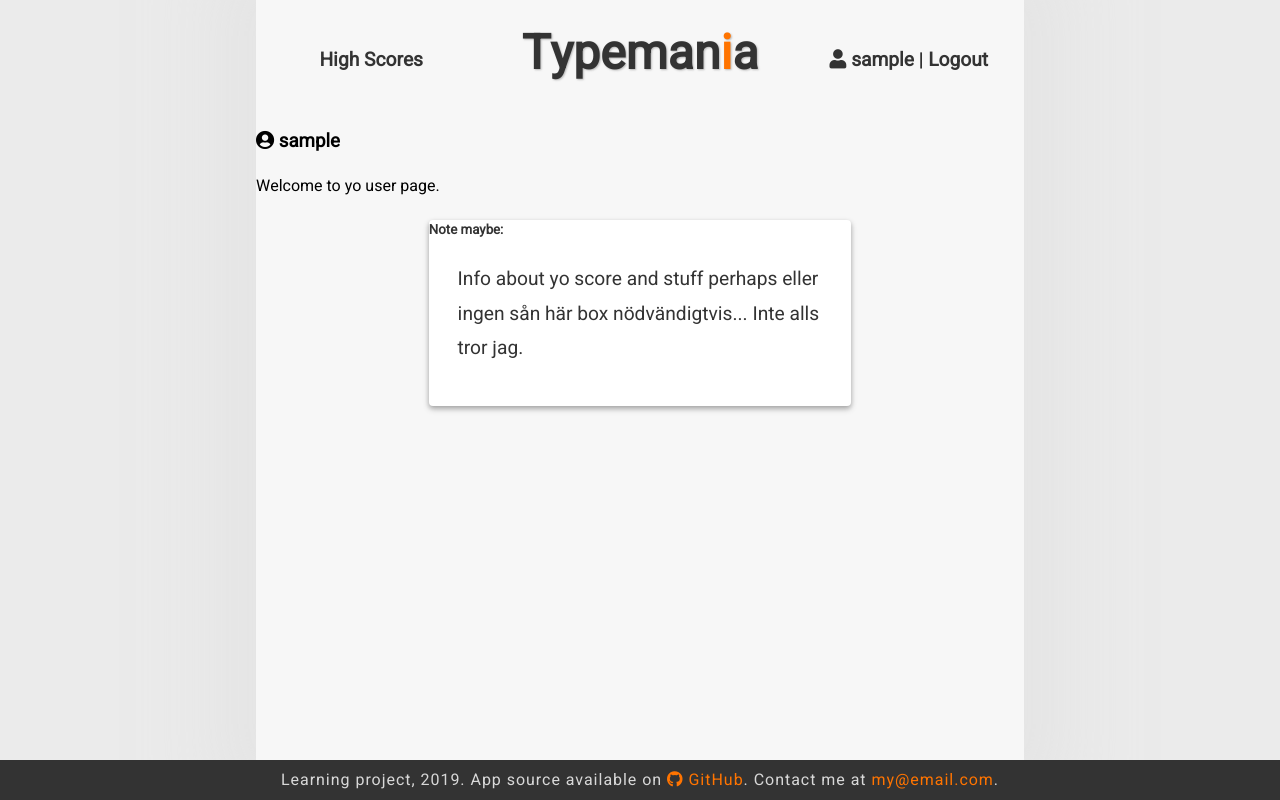
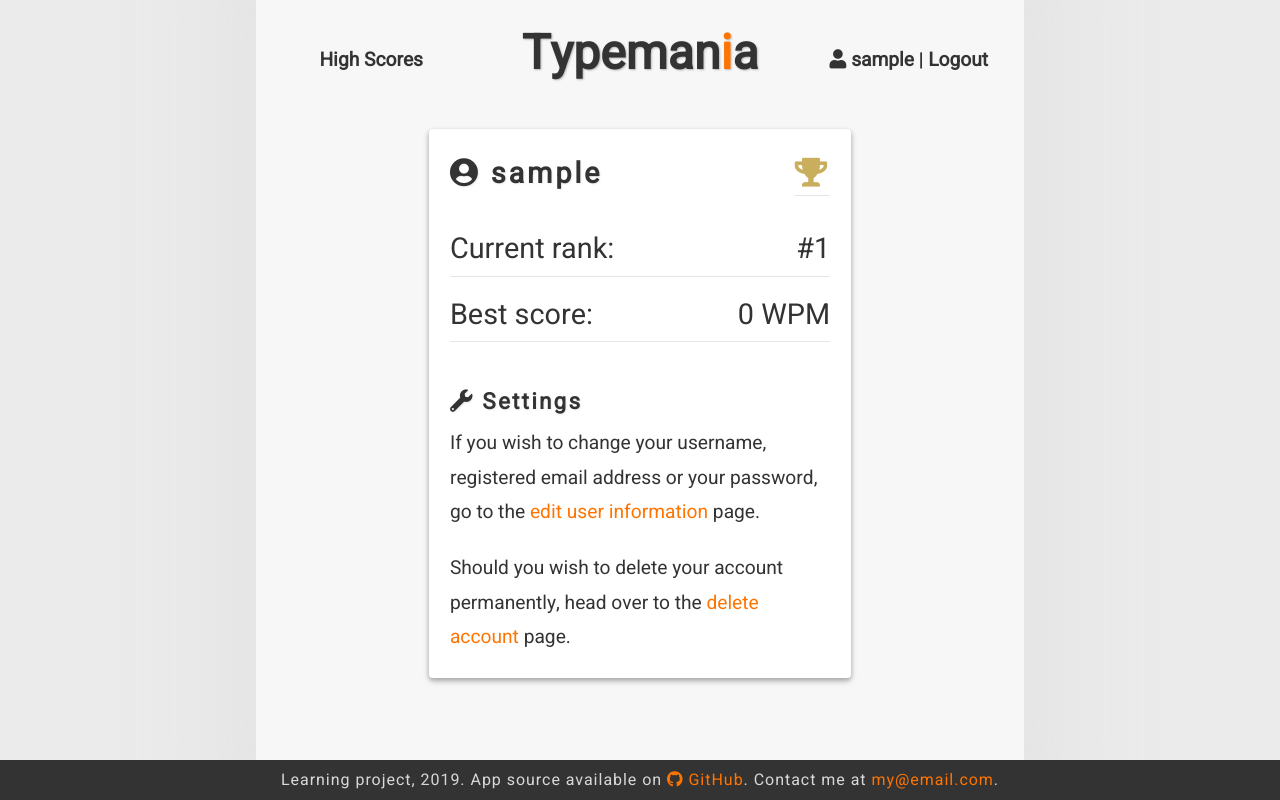
Before and after one commit to patrik-setterberg/type, a Flask app: a page that uses app/templates/base.html in a window 1280 px wide. Run offline with Flask 2, Linux system fonts and the light colour scheme; the visitor is signed in with stand-in values (Sample User, id 1); data comes from the database, SQL or seed files in the repository; some libraries are stand-ins or nearby versions.

Commit message:
Add styling, content to user pages

```diff
--- a/app/forms.py
+++ b/app/forms.py
@@ -11,7 +11,7 @@ import re
 class LoginForm(FlaskForm):
     username = StringField('Username', validators=[DataRequired()])
     password = PasswordField('Password', validators=[DataRequired()])
-    remember_me = BooleanField('Remember Me')
+    remember_me = BooleanField('Remember me')
     submit = SubmitField('Sign in')
 
 
--- a/app/routes.py
+++ b/app/routes.py
@@ -94,7 +94,16 @@ def register():
 @app.route('/user/<username>')
 @login_required
 def user(username):
+    """  """
+
     user = User.query.filter_by(username=username).first_or_404()
+    high_scores = User.query.order_by(User.high_score.desc()).all()
+
+    name_list = []
+    for player in high_scores:
+        name_list.append(player.username)
+
+    user.high_score_pos = name_list.index(username) + 1
 
     return render_template('user.html', title='Profile: ' + user.username, user=user)
 
--- /dev/null
+++ b/app/static/js/trophy.js
@@ -0,0 +1,19 @@
+let trophy = document.getElementById('trophy');
+
+const setColor = (position) => {
+    let color;
+    switch (position) {
+        case 1:
+            color = "#C9AE5D"; /* "Bronze Gold" */
+            break;
+        case 2:
+            color = "#BFC1C2"; /* "Silver Sand" */
+            break;
+        case 3:
+            color = "#CD7F32"; /* Bronze */
+            break;
+        default:
+            color = "#333"; /* Sexy almost-black */
+    }
+    trophy.style.color = color;
+}
--- a/app/static/styles/style.css
+++ b/app/static/styles/style.css
@@ -218,19 +218,27 @@ div.column {
 }
 
 .card p {
-    margin: 1em;
-    padding: 0 0.5em 1em 0.5em;
+    margin: 2% 5% 5% 5%;
+    padding: 0;
     line-height: 1.8em;
     font-size: 1.2em;
 }
 
+.card h2, .card h3 {
+    margin: 5% 5% 0% 5%;
+    font-weight: bold;
+    letter-spacing: 0.1em;
+    text-shadow: 1px 1px 2px rgba(155, 155, 155, 0.2);
+}
+
+.card h2 {
+    font-size: 1.8em;
+    padding: 0.8em 0 0 0;
+}
+
 .card h3 {
-    font-weight: bold;
     font-size: 1.4em;
-    letter-spacing: 0.1em;
-    margin: 1em;
-    padding: 1em 0.5em 0 0.2em;
-    text-shadow: 1px 1px 2px rgba(92, 92, 92, 0.5);
+    padding: 1em 0 0 0;
 }
 
 .card a, .card a:visited {
@@ -249,9 +257,9 @@ div.column {
 .high-scores {
     padding: 0 2em 1em 2em;
     table-layout: fixed;
-    width: 96%;
+    width: 90%;
     border-collapse: collapse;
-    margin: 0 2% 0.5em 2%;
+    margin: 0 5% 0.5em 5%;
     font-size: 1.5em;
 }
 
@@ -266,11 +274,11 @@ div.column {
 }
 
 .high-scores th:nth-child(2) {
-    width: 70%;
+    width: 74%;
 }
 
 .high-scores th:nth-child(3) {
-    width: 20%;
+    width: 16%;
 }
 
 .high-scores tr:nth-child(odd) {
@@ -286,11 +294,39 @@ div.column {
     font-weight: bold;
 }
 
+.high-scores td:nth-child(3) {
+    padding-left: 1.8em;
+}
+
 #anon-disclaimer {
     font-size: 1em;
     padding-bottom: 0;
 }
 
+
+/* USER PAGE */
+
+#rank, #best-score {
+    padding: 0;
+    margin: 3% 5%;
+    border-bottom: 1px rgb(230, 230, 230) solid;
+    font-size: 1.8em;
+}
+
+#rank {
+    padding-top: 4%;
+}
+
+#trophy {
+    float: right;
+    color: #BFC1C2;
+    text-shadow: none; /* override parent shadow */
+    border-bottom: 1px rgb(230, 230, 230) solid;
+}
+
+.float-right {
+    float: right;
+}
 
 /* FOOTER */
 
--- a/app/templates/base.html
+++ b/app/templates/base.html
@@ -1,6 +1,5 @@
 <!DOCTYPE html>
 <html lang="en">
-
 <head>
     <meta charset="UTF-8">
     <meta name="viewport" content="width=device-width, initial-scale=1.0">
@@ -41,7 +40,6 @@
                             <a href="{{ url_for('user', username=current_user.username) }}"><i class="fas fa-user"></i> {{ current_user.username }}</a>
                             |
                             <a href="{{ url_for('logout') }}">Logout</a>
-
                         {% else %}
                             <a style="padding-right:0;" href="{{ url_for('login') }}">Login</a>
                             /
@@ -60,14 +58,11 @@
                     {% endif %}
                 {% endwith %}
             </header>
-        {# page content goes in here #}
             {% block content %}{% endblock %}
         </div>
-
         <div class="footer">
             <p>Learning project, 2019. App source available on <a href="https://github.com/patrik-setterberg/type"><i class="fab fa-github"></i> GitHub</a>. Contact me at <a href="mailto:min@mail.com">my@email.com</a>.</p>
         </div>
     </div>
-</div>
 </body>
 </html>
--- a/app/templates/user.html
+++ b/app/templates/user.html
@@ -1,26 +1,20 @@
 {% extends 'base.html' %}
 
 {% block content %}
-    <!-- Word & Input -->
-    <div class="row">
-            <div class="col-md-6 mx-auto">
-                <h3><i class="fa fa-user-circle"></i> {{ user.username }}</h3>
-                {% if current_user.username == 'admin' and user.last_seen %}
-                <p>Last seen on: {{ user.last_seen.strftime("%Y-%m-%d at %H:%M") }}</p>
-                {% endif %}
-                <p class="lead">
-                    Welcome to yo user page.
-                </p>
+<div class="card">
+    <h2><i class="fa fa-user-circle"></i> {{ user.username }}<span id="trophy"><i class="fas fa-trophy"></i></span><script src="{{ url_for('static', filename='js/trophy.js') }}"></script><script>setColor({{ user.high_score_pos }});</script></h2>
+    <p id="rank">Current rank: <span class="float-right">#{{ user.high_score_pos }}</span></p>
+    <p id="best-score">Best score: <span class="float-right">{{ user.high_score }} WPM</span></p>
 
-                <!-- Box info -->
-                <div class="row mt-5">
-                    <div class="col-md-12">
-                        <div class="card card-body bg-secondary text-white">
-                            <h5>Note maybe:</h5>
-                            <p>Info about yo score and stuff perhaps eller ingen sån här box nödvändigtvis... Inte alls tror jag.</p>
-                        </div>
-                    </div>
-                </div>
-            </div>
-        </div>
+    {% if current_user.username == user.username %}
+    <h3><i class="fas fa-wrench"></i> Settings</h3>
+    <p>If you wish to change your username, registered email address or your password, go to the <a href="{{ url_for('edit_user') }}">edit user information</a> page.</p>
+    <p>Should you wish to delete your account permanently, head over to the <a href="{{ url_for('index') }}">delete account</a> page.</p>
+    {% else %}
+        {% if user.last_seen %}
+        <h3>Activity</h3>
+        <p>{{ user.username }} was last here on {{ user.last_seen.strftime("%A, %b %d, %Y") }}.</p>
+        {% endif %}
+    {% endif %}
+</div>
 {% endblock %}
```
Also changed, not shown: app/templates/register.html (+3 -4 lines). Lines whose indentation alone changed are shown as unchanged.
